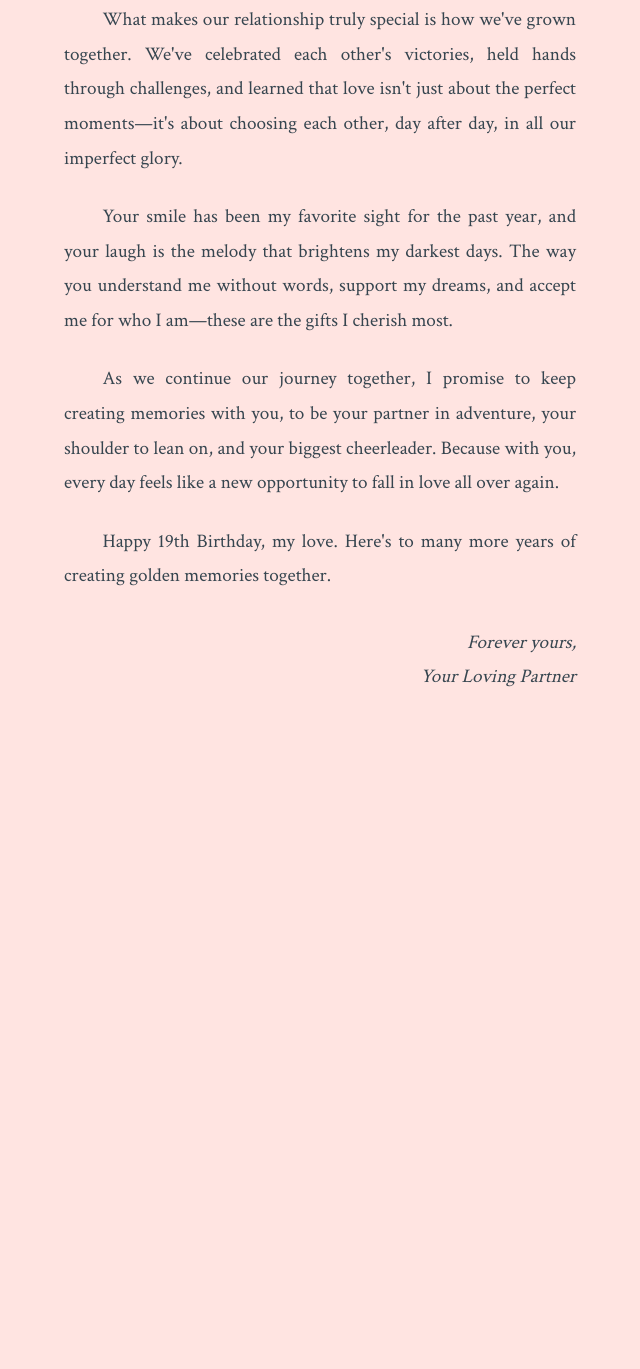
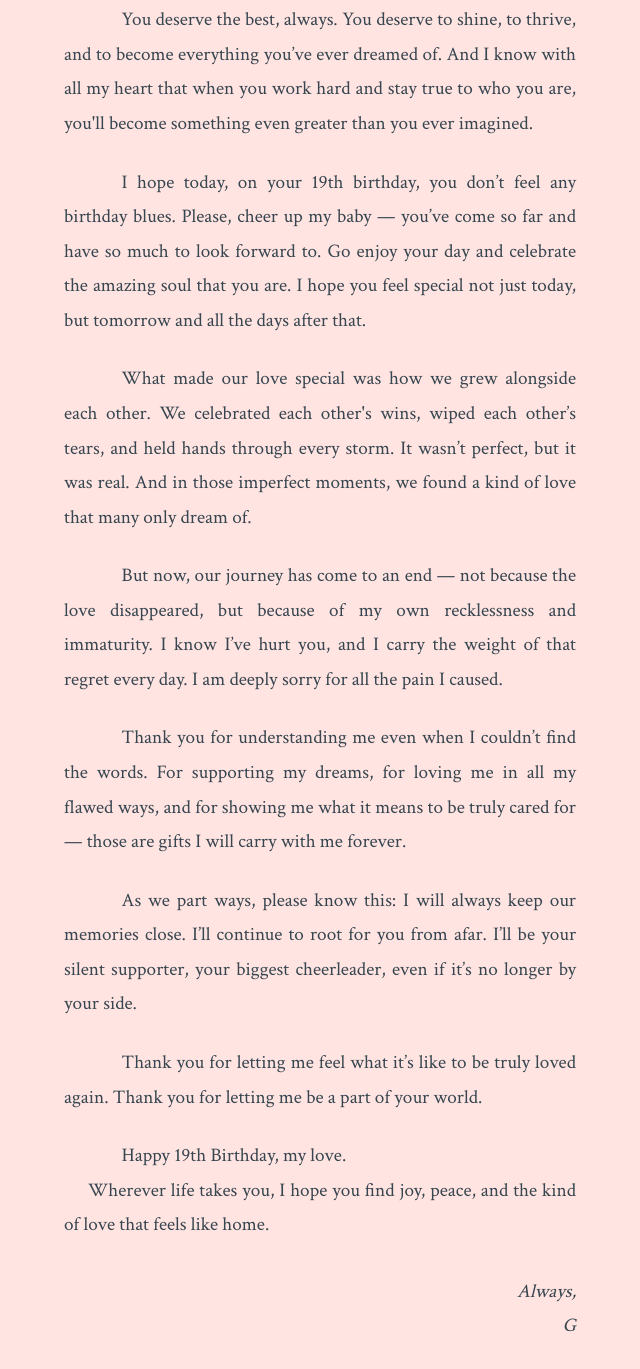
Before and after one commit to G-dev26/gatsbd-final1, a plain HTML site: page memories/golden-memories.html in a window 1280 px wide. Shown: the part 585-1954 px from the top of the page, without its empty margins (636-1276 px from the left). Before the commit the page ends 1372 px from the top, so only its background shows below. Drawn offline with nearby package versions, Linux system fonts and the light colour scheme.

Commit message:
Update golden-memories.html

```diff
--- a/memories/golden-memories.html
+++ b/memories/golden-memories.html
@@ -14,10 +14,10 @@
             <div class="memory-grid">
                 <!-- Left Column: Video -->
                 <div class="memory-video-column">
-                    <h2 class="memory-title">Our Golden Memories</h2>
+                    <h2 class="memory-title">Ours</h2>
                     <div class="memory-video-container">
                         <video controls class="memory-video">
-                            <source src="../memories/IMG_20250214_0001.mp4" type="video/mp4">
+                            <source src="gatsvidbd.mp4" type="video/mp4">
                             Your browser does not support the video tag.
                         </video>
                     </div>
@@ -25,16 +25,33 @@
 
                 <!-- Right Column: Message -->
                 <div class="memory-message-column">
-                    <div class="memory-message">
-                        <p>My Dearest Gatsbie,</p>
-                        <p>As I sit here, reminiscing about our journey together, I can't help but feel overwhelmed with gratitude for every moment we've shared. From our first awkward hello to the countless adventures that followed, each memory is a precious gem in the treasure chest of our relationship.</p>
-                        <p>Remember our first date? How nervous we both were, trying to impress each other while secretly hoping the other wouldn't notice our sweaty palms. Or that time we got caught in the rain and ended up dancing in puddles like carefree children? These moments, big and small, have woven the beautiful tapestry of our love story.</p>
-                        <p>What makes our relationship truly special is how we've grown together. We've celebrated each other's victories, held hands through challenges, and learned that love isn't just about the perfect moments—it's about choosing each other, day after day, in all our imperfect glory.</p>
-                        <p>Your smile has been my favorite sight for the past year, and your laugh is the melody that brightens my darkest days. The way you understand me without words, support my dreams, and accept me for who I am—these are the gifts I cherish most.</p>
-                        <p>As we continue our journey together, I promise to keep creating memories with you, to be your partner in adventure, your shoulder to lean on, and your biggest cheerleader. Because with you, every day feels like a new opportunity to fall in love all over again.</p>
-                        <p>Happy 19th Birthday, my love. Here's to many more years of creating golden memories together.</p>
-                        <p>Forever yours,<br>Your Loving Partner</p>
-                    </div>
+                <div class="memory-message">
+                    <p> My Dearest Gatsbie,</p>
+
+                    <p> As I sit here, quietly reminiscing the pages of our journey, my heart is overflowing with gratitude for the love we once shared. From our first kulitans and inumans, to the galahans and horror movie nights that made us laugh and scream together — every moment we created has become a precious gem in the treasure of my heart.</p>
+
+                    <p> You brought color into my life in ways I never thought possible. With you, even the most ordinary days felt extraordinary. You taught me how to love without fear, to be present, and to feel again — and for that, I will always be thankful.</p>
+
+                    <p> You deserve the best, always. You deserve to shine, to thrive, and to become everything you’ve ever dreamed of. And I know with all my heart that when you work hard and stay true to who you are, you'll become something even greater than you ever imagined.</p>
+
+                    <p> I hope today, on your 19th birthday, you don’t feel any birthday blues. Please, cheer up my baby — you’ve come so far and have so much to look forward to. Go enjoy your day and celebrate the amazing soul that you are. I hope you feel special not just today, but tomorrow and all the days after that.</p>
+
+                    <p> What made our love special was how we grew alongside each other. We celebrated each other's wins, wiped each other’s tears, and held hands through every storm. It wasn’t perfect, but it was real. And in those imperfect moments, we found a kind of love that many only dream of.</p>
+
+                    <p> But now, our journey has come to an end — not because the love disappeared, but because of my own recklessness and immaturity. I know I’ve hurt you, and I carry the weight of that regret every day. I am deeply sorry for all the pain I caused.</p>
+
+                    <p> Thank you for understanding me even when I couldn’t find the words. For supporting my dreams, for loving me in all my flawed ways, and for showing me what it means to be truly cared for — those are gifts I will carry with me forever.</p>
+
+                    <p> As we part ways, please know this: I will always keep our memories close. I’ll continue to root for you from afar. I’ll be your silent supporter, your biggest cheerleader, even if it’s no longer by your side.</p>
+
+                    <p> Thank you for letting me feel what it’s like to be truly loved again. Thank you for letting me be a part of your world.</p>
+
+                    <p> Happy 19th Birthday, my love.<br>
+                      Wherever life takes you, I hope you find joy, peace, and the kind of love that feels like home.</p>
+
+                    <p> Always,<br>
+                      G</p>
+                </div>
                 </div>
             </div>
         </div>
```
